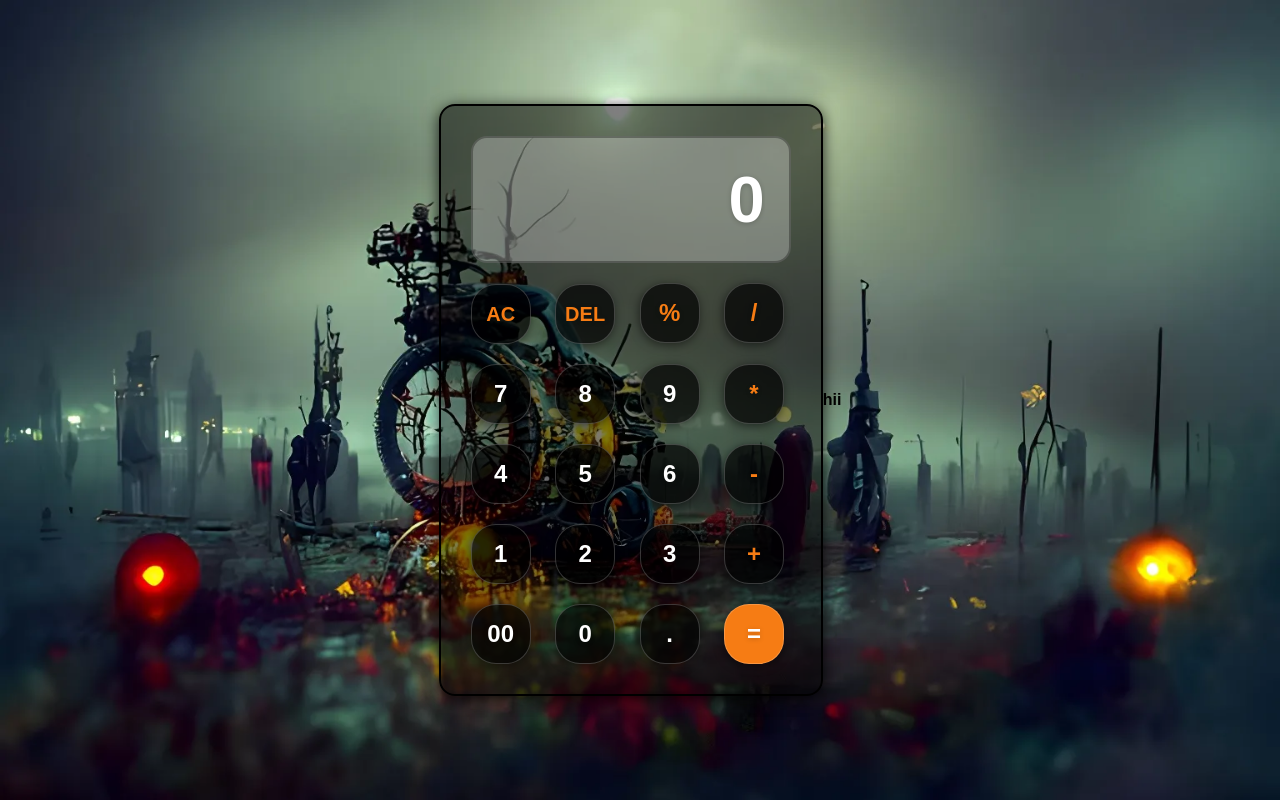
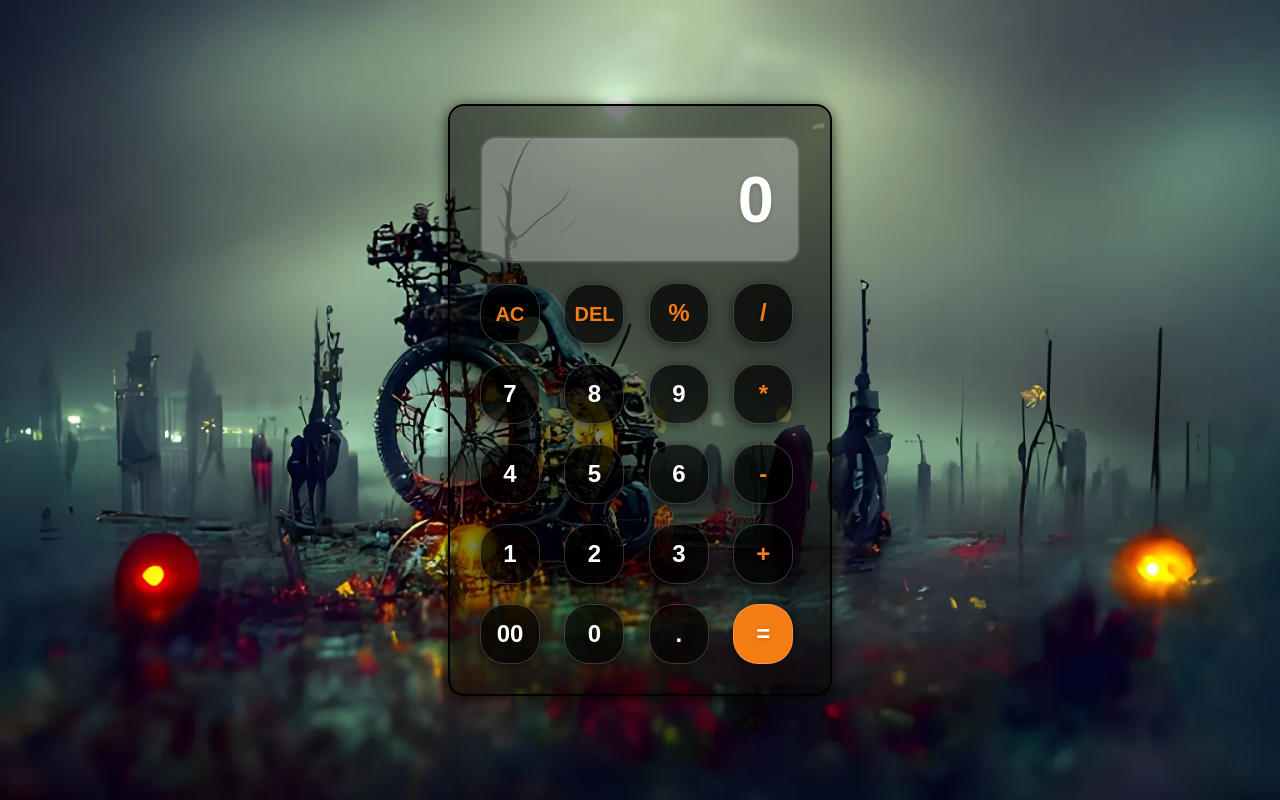
Before and after one commit to Shib-419/Calculator-Project, a plain HTML site: page index.html in a window 1280 px wide. Drawn offline with Linux system fonts and the light colour scheme.

Commit message:
again modified

```diff
--- a/index.html
+++ b/index.html
@@ -47,7 +47,6 @@
         </div>
 
     </div>
-    <div class="shib">hii</div>
 
     <script src="script.js"></script>
 </body>
```
